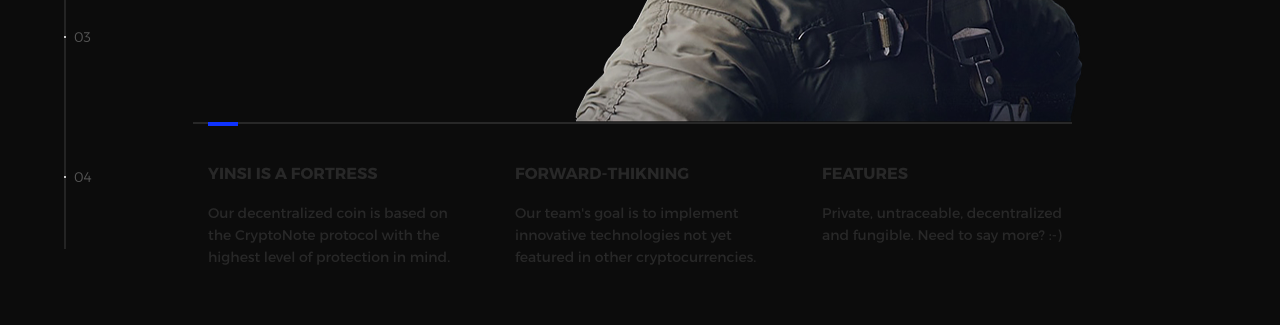
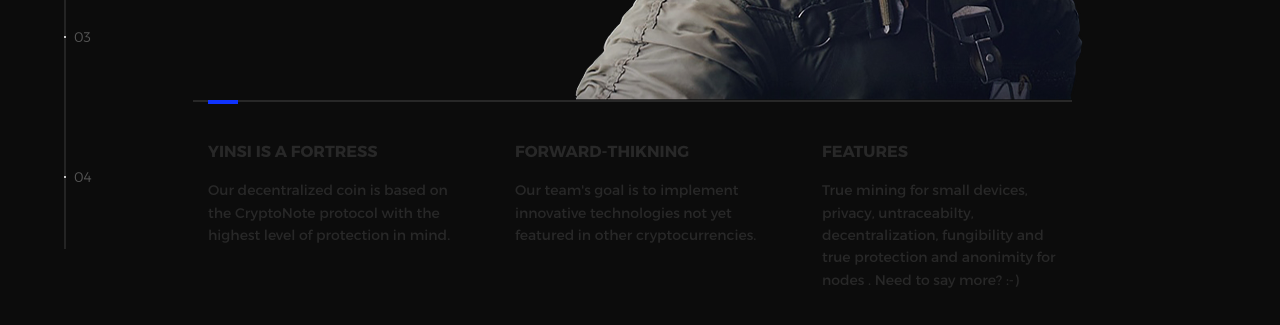
Before and after one commit to YinsiProject/yinsiproject.github.io, a plain HTML site: page index.html in a window 1280 px wide. Shown: the part 431-756 px from the top of the page. Drawn offline with nearby package versions, Linux system fonts and the light colour scheme.

Commit message:
Update index.html

```diff
--- a/index.html
+++ b/index.html
@@ -57,7 +57,7 @@
                 </a>
                 <a href="#0">
                   <h3>Features</h3>
-                  <p>Private, untraceable, decentralized and fungible. Need to say more? :-)</p>
+                  <p>True mining for small devices, privacy, untraceabilty, decentralization, fungibility and true protection and anonimity for nodes . Need to say more? :-)</p>
                 </a>
               </div>
             </div>
```
